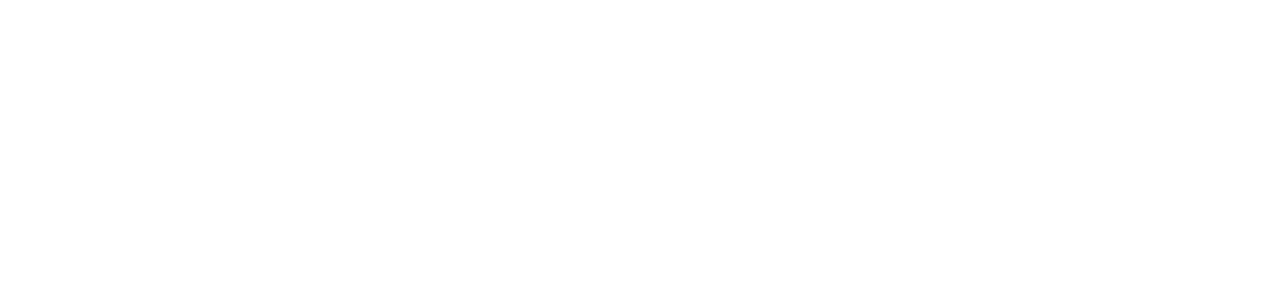
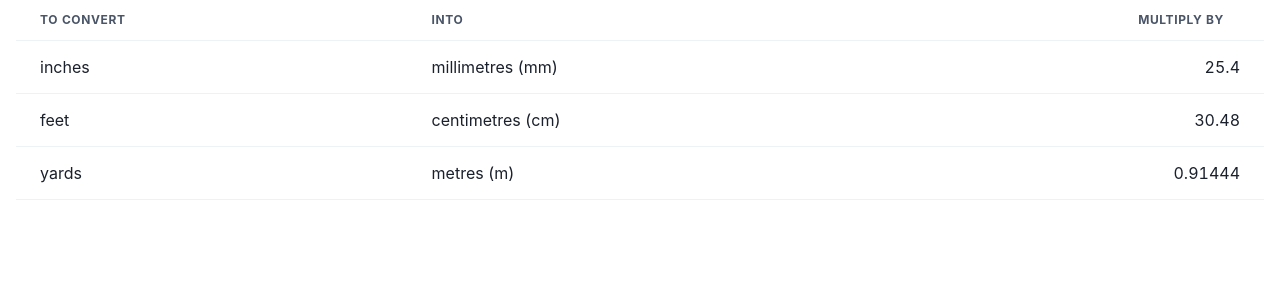
Before and after one commit to KioNguyen/vehicle-management, a Next.js app in the folder frontend/: page / in a window 1280 px wide. Shown: the top 300 px of the page. Built offline with nearby package versions, Linux system fonts and the light colour scheme.

Commit message:
feat: add page and config theme

```diff
--- a/frontend/package.json
+++ b/frontend/package.json
@@ -8,9 +8,11 @@
     "lint": "next lint"
   },
   "dependencies": {
+    "@chakra-ui/icons": "^2.1.1",
     "@chakra-ui/react": "^2.8.2",
     "@emotion/react": "^11.11.1",
     "@emotion/styled": "^11.11.0",
+    "@tanstack/react-table": "^8.11.2",
     "axios": "^1.6.2",
     "framer-motion": "^10.16.16",
     "next": "14.0.4",
--- /dev/null
+++ b/frontend/src/components/atoms/table/index.tsx
@@ -0,0 +1,85 @@
+import { TriangleDownIcon, TriangleUpIcon } from "@chakra-ui/icons";
+import { Table, Tbody, Td, Th, Thead, Tr, chakra } from "@chakra-ui/react";
+import {
+    ColumnDef,
+    SortingState,
+    flexRender,
+    getCoreRowModel,
+    getSortedRowModel,
+    useReactTable
+} from "@tanstack/react-table";
+import * as React from "react";
+
+export type CoreTableProps<Data extends object> = {
+    data: Data[];
+    columns: ColumnDef<Data, any>[];
+};
+
+export function CoreTable<Data extends object>({
+    data,
+    columns
+}: CoreTableProps<Data>) {
+    const [sorting, setSorting] = React.useState<SortingState>([]);
+    const table = useReactTable({
+        columns,
+        data,
+        getCoreRowModel: getCoreRowModel(),
+        onSortingChange: setSorting,
+        getSortedRowModel: getSortedRowModel(),
+        state: {
+            sorting
+        }
+    });
+
+    return (
+        <Table>
+            <Thead>
+                {table.getHeaderGroups().map((headerGroup) => (
+                    <Tr key={headerGroup.id}>
+                        {headerGroup.headers.map((header) => {
+                            // see https://tanstack.com/table/v8/docs/api/core/column-def#meta to type this correctly
+                            const meta: any = header.column.columnDef.meta;
+                            return (
+                                <Th
+                                    key={header.id}
+                                    onClick={header.column.getToggleSortingHandler()}
+                                    isNumeric={meta?.isNumeric}
+                                >
+                                    {flexRender(
+                                        header.column.columnDef.header,
+                                        header.getContext()
+                                    )}
+
+                                    <chakra.span pl="4">
+                                        {header.column.getIsSorted() ? (
+                                            header.column.getIsSorted() === "desc" ? (
+                                                <TriangleDownIcon aria-label="sorted descending" />
+                                            ) : (
+                                                <TriangleUpIcon aria-label="sorted ascending" />
+                                            )
+                                        ) : null}
+                                    </chakra.span>
+                                </Th>
+                            );
+                        })}
+                    </Tr>
+                ))}
+            </Thead>
+            <Tbody>
+                {table.getRowModel().rows.map((row) => (
+                    <Tr key={row.id}>
+                        {row.getVisibleCells().map((cell) => {
+                            // see https://tanstack.com/table/v8/docs/api/core/column-def#meta to type this correctly
+                            const meta: any = cell.column.columnDef.meta;
+                            return (
+                                <Td key={cell.id} isNumeric={meta?.isNumeric}>
+                                    {flexRender(cell.column.columnDef.cell, cell.getContext())}
+                                </Td>
+                            );
+                        })}
+                    </Tr>
+                ))}
+            </Tbody>
+        </Table>
+    );
+}
--- /dev/null
+++ b/frontend/src/components/layouts/index.tsx
@@ -0,0 +1,15 @@
+import { Container } from '@chakra-ui/react';
+import { ReactElement } from 'react';
+
+type LayoutProps = {
+    children: ReactElement | ReactElement[];
+}
+const Layout = ({ children }: LayoutProps) => {
+    return (
+        <Container maxW='container.2xl' w={{ base: "100%" }}>
+            {children}
+        </Container>
+    )
+}
+
+export default Layout;
--- /dev/null
+++ b/frontend/src/components/molecules/vehicles-table/index.tsx
@@ -0,0 +1,57 @@
+
+import { CoreTable } from "@/components/atoms/table";
+import { createColumnHelper } from "@tanstack/react-table";
+
+const VehicleTable = () => {
+
+    type UnitConversion = {
+        fromUnit: string;
+        toUnit: string;
+        factor: number;
+    };
+
+    const data: UnitConversion[] = [
+        {
+            fromUnit: "inches",
+            toUnit: "millimetres (mm)",
+            factor: 25.4
+        },
+        {
+            fromUnit: "feet",
+            toUnit: "centimetres (cm)",
+            factor: 30.48
+        },
+        {
+            fromUnit: "yards",
+            toUnit: "metres (m)",
+            factor: 0.91444
+        }
+    ];
+
+    const columnHelper = createColumnHelper<UnitConversion>();
+
+    const columns = [
+        columnHelper.accessor("fromUnit", {
+            cell: (info) => info.getValue(),
+            header: "To convert",
+        }),
+        columnHelper.accessor("toUnit", {
+            cell: (info) => info.getValue(),
+            header: "Into"
+        }),
+        columnHelper.accessor("factor", {
+            cell: (info) => info.getValue(),
+            header: "Multiply by",
+            meta: {
+                isNumeric: true,
+                width: "100%",
+            },
+
+        })
+    ];
+    return (
+        <CoreTable data={data} columns={columns} />
+    )
+}
+
+export default VehicleTable;
--- a/frontend/src/pages/_app.tsx
+++ b/frontend/src/pages/_app.tsx
@@ -1,3 +1,4 @@
+import Layout from "@/components/layouts";
 import theme from "@/styles/theme";
 import { ChakraBaseProvider } from "@chakra-ui/react";
 import type { AppProps } from "next/app";
@@ -5,7 +6,9 @@
 export default function App({ Component, pageProps }: AppProps) {
   return (
     <ChakraBaseProvider theme={theme}>
-      <Component {...pageProps} />
+      <Layout>
+        <Component {...pageProps} />
+      </Layout>
     </ChakraBaseProvider>
   );
 }
--- a/frontend/src/pages/index.tsx
+++ b/frontend/src/pages/index.tsx
@@ -1,9 +1,11 @@
+import VehicleTable from '@/components/molecules/vehicles-table'
 import { Flex } from '@chakra-ui/react'
 
 
 export default function Home() {
   return (
-    <Flex direction={"column"}>
+    <Flex direction={"column"} width={{ base: "100%" }}>
+      <VehicleTable />
     </Flex>
   )
 }
--- /dev/null
+++ b/frontend/src/styles/foundations/size.ts
@@ -0,0 +1,10 @@
+export const sizes = {
+  container: {
+    sm: "640px",
+    md: "768px",
+    lg: "1024px",
+    xl: "1280px",
+    "2xl": "1600px",
+    "3xl": "1920px",
+  },
+};
--- a/frontend/src/styles/theme.ts
+++ b/frontend/src/styles/theme.ts
@@ -1,15 +1,8 @@
 import { extendTheme } from "@chakra-ui/react";
+import { sizes } from "./foundations/size";
 
 const theme = extendTheme({
-  breakpoints: {
-    sm: "480px",
-    md: "768px",
-    lg: "1024px",
-    xl: "1440px",
-    "2xl": "1920px",
-    "3xl": "2560px",
-  },
+  sizes,
 });
 
-
 export default theme;
```
Also changed, not shown: frontend/src/pages/add-vehicle.tsx (added, +8 -0 lines), frontend/src/styles/foundations/breakpoint.ts (added, +9 -0 lines), 2 other files (tests, documents, lock files or other folders).
